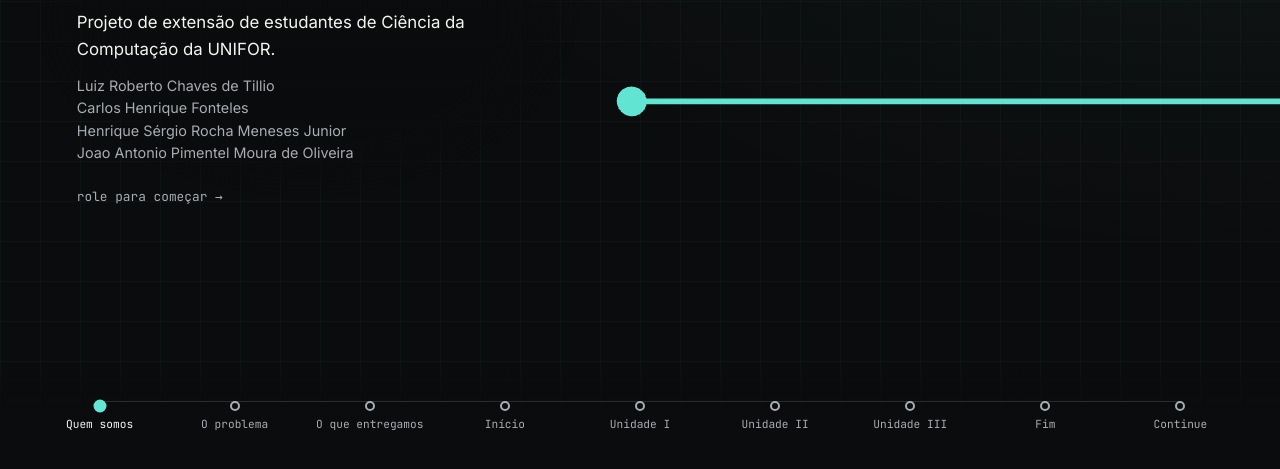
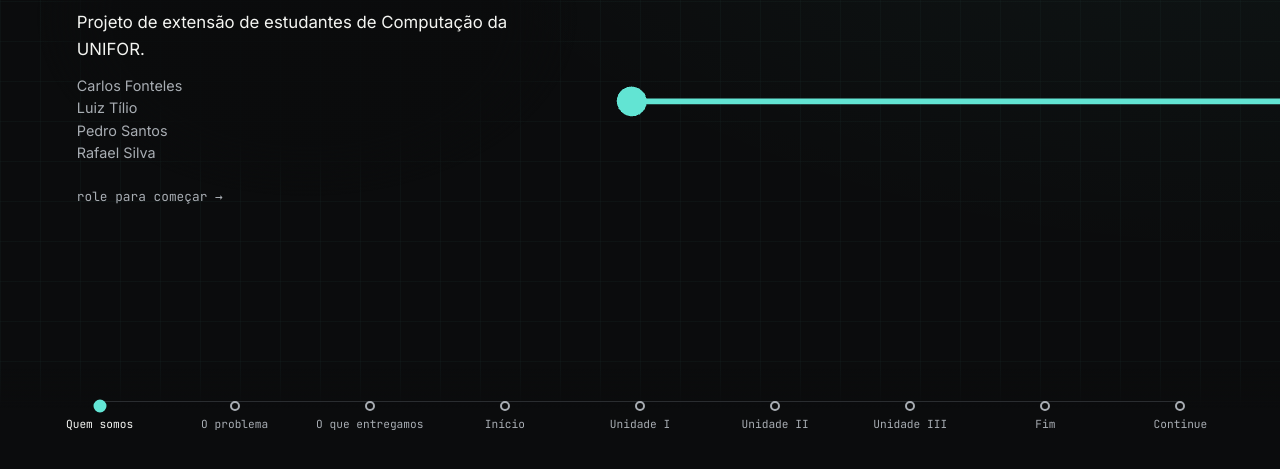
Before and after one commit to Carlos-Brandao/entre-linhas, a plain HTML site: page experiencia/index.html in a window 1280 px wide. Shown: the part 359-828 px from the top of the page. Drawn offline with Linux system fonts and the light colour scheme.

Commit message:
Quem somos e experiência: nomes novos da equipe

```diff
--- a/experiencia/index.html
+++ b/experiencia/index.html
@@ -56,12 +56,12 @@
         <p class="eyebrow">Quem somos</p>
         <h1 id="t0">Entre Linhas</h1>
         <p class="assinatura">Da teoria à prática</p>
-        <p>Projeto de extensão de estudantes de Ciência da Computação da UNIFOR.</p>
+        <p>Projeto de extensão de estudantes de Computação da UNIFOR.</p>
         <ul class="nomes">
-          <li>Luiz Roberto Chaves de Tillio</li>
-          <li>Carlos Henrique Fonteles</li>
-          <li>Henrique Sérgio Rocha Meneses Junior</li>
-          <li>Joao Antonio Pimentel Moura de Oliveira</li>
+          <li>Carlos Fonteles</li>
+          <li>Luiz Tílio</li>
+          <li>Pedro Santos</li>
+          <li>Rafael Silva</li>
         </ul>
       </div>
       <div class="controles">
```
Also changed, not shown: pages.js.
